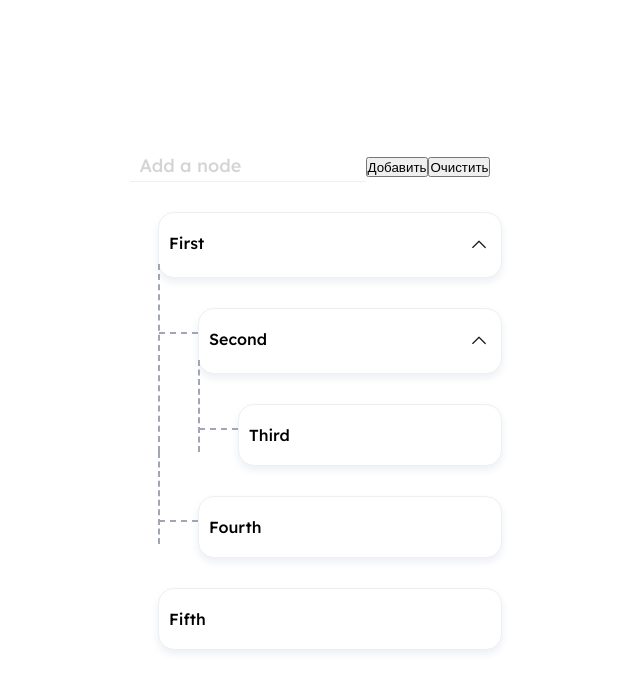
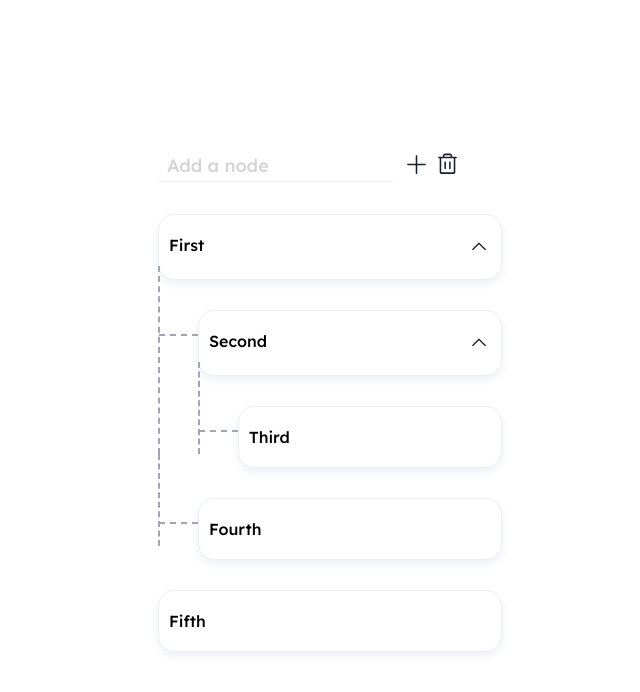
Before and after one commit to alyoneek/tree-app, a React (Vite) app: page / in a window 1280 px wide. Shown: the top 692 px of the page, without its empty margins (330-970 px from the left). Built offline with nearby package versions, Linux system fonts and the light colour scheme.

Commit message:
(components) Change node's crud button for icon buttons

```diff
--- a/src/components/AddNodeForm/addNodeForm.module.scss
+++ b/src/components/AddNodeForm/addNodeForm.module.scss
@@ -0,0 +1,11 @@
+.form {
+  display: flex;
+  align-items: center;
+  gap: 8px;
+
+  .button {
+    width: 31px;
+    height: 31px;
+    padding: 3px;
+  }
+}
--- a/src/components/AddNodeForm/index.tsx
+++ b/src/components/AddNodeForm/index.tsx
@@ -1,11 +1,18 @@
+import { ReactComponent as BinLogo } from "@assets/icons/bin.svg";
+import { ReactComponent as PlusLogo } from "@assets/icons/plus.svg";
+import IconButton from "@ui/IconButton";
 import Input from "@ui/Input";
+
+import styles from "./addNodeForm.module.scss";
 
 const AddNodeForm = () => {
   return (
-    <form>
+    <form className={styles.form}>
       <Input placeholder="Add a node" />
-      <button type="submit">Добавить</button>
-      <button type="reset">Очистить</button>
+      <div>
+        <IconButton Icon={PlusLogo} className={styles.button} />
+        <IconButton Icon={BinLogo} className={styles.button} />
+      </div>
     </form>
   );
 };
--- a/src/ui/Card/index.tsx
+++ b/src/ui/Card/index.tsx
@@ -1,7 +1,11 @@
 import { FC, ReactNode } from "react";
 
 import { ReactComponent as ArrowLogo } from "@assets/icons/arrow.svg";
-import IconButton from "@ui/IconButton.module.scss";
+import { ReactComponent as BinLogo } from "@assets/icons/bin.svg";
+import { ReactComponent as PencilLogo } from "@assets/icons/pencil.svg";
+import { ReactComponent as PlusLogo } from "@assets/icons/plus.svg";
+import IconButton from "@ui/IconButton";
+
 import styles from "./card.module.scss";
 
 interface CardProps {
@@ -16,9 +20,9 @@ const Card: FC<CardProps> = ({ className = "", onExpand, children, open = true }
     <div className={`${styles.card} ${className}`}>
       <div className={styles.content}>{children}</div>
       <div className={styles.actions}>
-        <button>delete</button>
-        <button>edit</button>
-        <button>add</button>
+        <IconButton Icon={PlusLogo} />
+        <IconButton Icon={PencilLogo} />
+        <IconButton Icon={BinLogo} />
       </div>
       {onExpand && (
         <IconButton className={open ? styles.iconOpen : ""} onClick={onExpand} Icon={ArrowLogo} />
```
Also changed, not shown: src/ui/IconButton/iconButton.module.scss (renamed from src/ui/IconButton.module.scss/iconButton.module.scss), src/ui/IconButton/index.tsx (renamed from src/ui/IconButton.module.scss/index.tsx).
